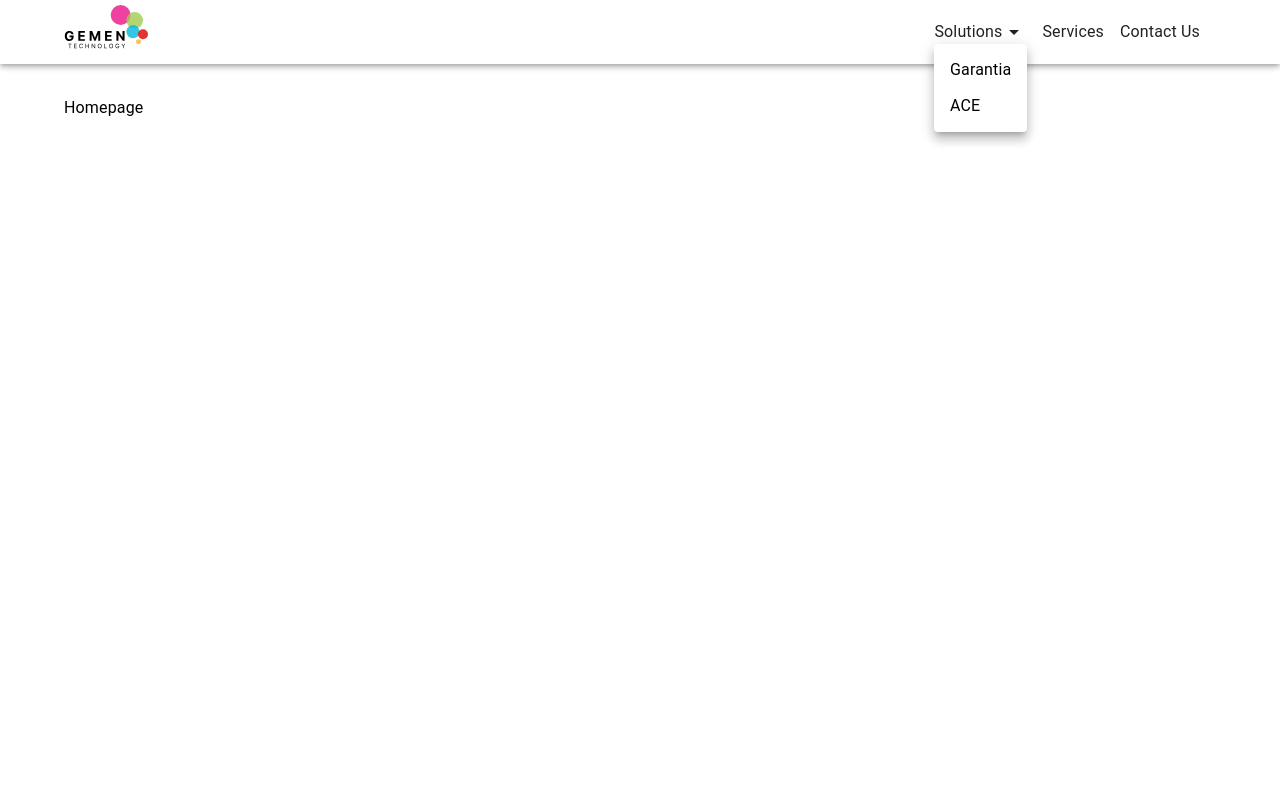
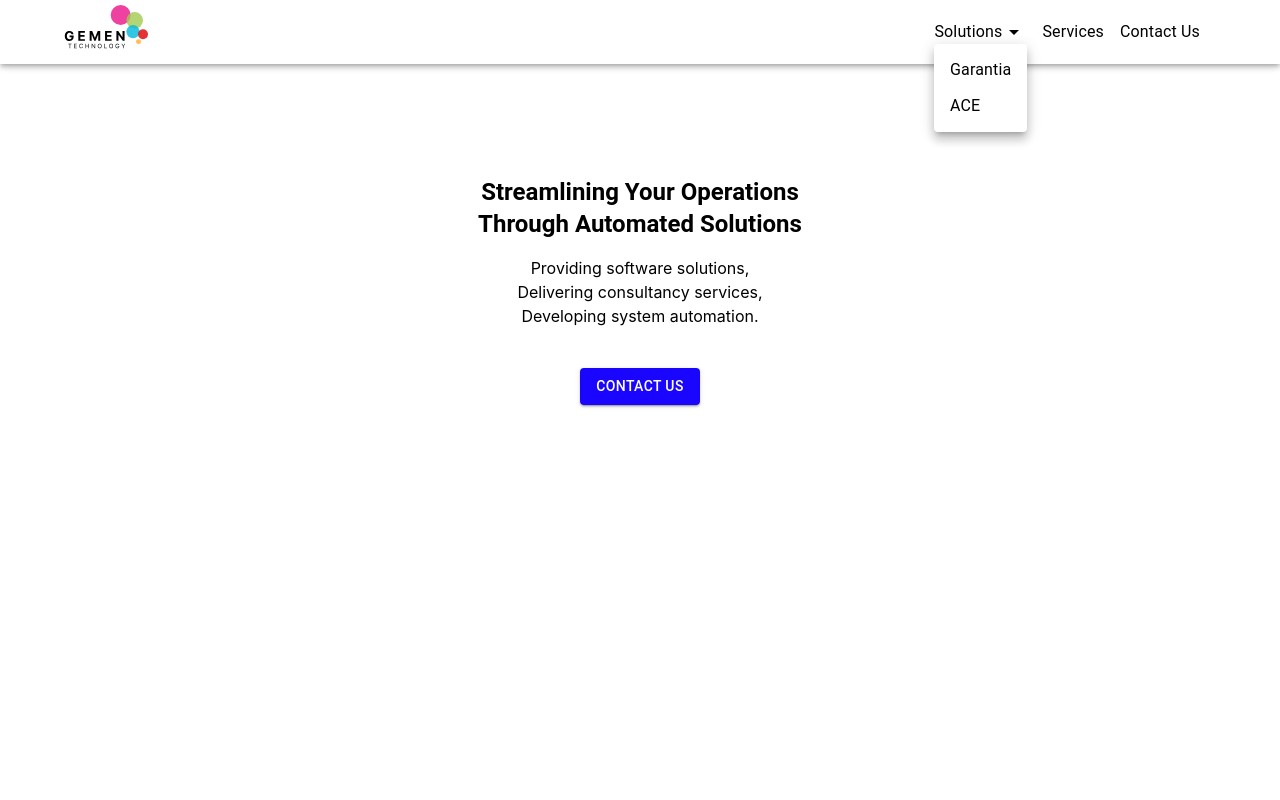
Before and after one commit to Xycone/Gemen_Website_Frontend, a React (Vite) app: page /homepage in a window 1280 px wide. Both pictures are taken after a click on the button "Solutions". Shown: the top 800 px of the page. Built offline with nearby package versions, Linux system fonts and the light colour scheme.

Commit message:
Added Dropdown

```diff
--- a/src/App.css
+++ b/src/App.css
@@ -1,4 +1,5 @@
-  .AppBar a {
+  .AppBar a,
+  .additional-links a {
     color: inherit;
     text-decoration: none;
     margin-right: 16px;
--- a/src/App.jsx
+++ b/src/App.jsx
@@ -1,6 +1,6 @@
 import './App.css';
 import { useState, useEffect } from 'react';
-import { AppBar, Toolbar, Container, Typography, Button, Box, Menu, MenuItem, IconButton } from '@mui/material';
+import { AppBar, Toolbar, Container, Typography, Button, Box, Menu, MenuItem, IconButton, Grid } from '@mui/material';
 import { BrowserRouter as Router, Routes, Route, Link } from 'react-router-dom';
 
 // Material UI Theme
@@ -27,21 +27,28 @@ import { Menu as MenuIcon } from '@mui/icons-material';
 
 
 function App() {
-  const [anchorEl, setAnchorEl] = useState(null);
-  const [navbarMenuOpen, setNavbarMenuOpen] = useState(false);
-  const handleMenuOpen = (event) => {
-    setAnchorEl(event.currentTarget);
+  const [solutionsMenuAnchorEl, setSolutionsMenuAnchorEl] = useState(null);
+  const handleSolutionsMenuOpen = (event) => {
+    setSolutionsMenuAnchorEl(event.currentTarget);
   }
-  const handleMenuClose = () => {
-    setAnchorEl(null);
+  const handleSolutionsMenuClose = () => {
+    setSolutionsMenuAnchorEl(null);
+  }
+
+  const [isAppBarOpen, setIsAppBarOpen] = useState(false);
+  const handleAppBarToggle = () => {
+    setIsAppBarOpen(!isAppBarOpen);
+  }
+  const handleAppBarClose = () => {
+    setIsAppBarOpen(false);
   }
 
   return (
     <Router>
       <ThemeProvider theme={MyTheme}>
 
-        {/* Navigation Bar */}
-        <AppBar position="fixed" className='AppBar' sx={{ backgroundColor: 'white' }}>
+        {/* NavBar */}
+        <AppBar position="fixed" className='AppBar' sx={{ backgroundColor: 'white', color: 'black' }}>
           <Container>
             <Toolbar disableGutters={true}>
               <Link to="/homepage" style={{ display: 'flex', alignItems: 'center' }}>
@@ -50,18 +57,30 @@ function App() {
 
               <Box sx={{ flexGrow: 1 }} />
 
-              <Box sx={{ display: { xs: 'none', md: 'flex'}, alignItems: 'center', textAlign: 'center' }}>
+              <Box sx={{ display: { xs: 'none', md: 'flex' }, alignItems: 'center', textAlign: 'center' }}>
 
-                <Button onClick={handleMenuOpen} sx={{ textTransform: 'none', mr: 2, padding: 0 }} disableRipple >
+                <Button
+                  onClick={handleSolutionsMenuOpen}
+                  sx={{
+                    textTransform: 'none',
+                    mr: 2,
+                    padding: 0,
+                    color: 'black',
+                    '&:hover': {
+                      backgroundColor: 'transparent',
+                    },
+                  }}
+                  disableRipple
+                >
                   <Typography>
                     Solutions
                   </Typography>
                   <ArrowDropDownIcon />
                 </Button>
                 <Menu
-                  anchorEl={anchorEl}
-                  open={Boolean(anchorEl)}
-                  onClose={handleMenuClose}
+                  anchorEl={solutionsMenuAnchorEl}
+                  open={Boolean(solutionsMenuAnchorEl)}
+                  onClose={handleSolutionsMenuClose}
                   anchorOrigin={{
                     vertical: 'bottom',
                     horizontal: 'center',
@@ -70,15 +89,16 @@ function App() {
                     vertical: 'top',
                     horizontal: 'center',
                   }}
+                  sx={{ display: { xs: 'none', md: 'flex' } }}
                 >
                   <Link to="/garantia" style={{ textDecoration: 'none', color: 'black' }}>
-                    <MenuItem onClick={handleMenuClose}>
+                    <MenuItem onClick={handleSolutionsMenuClose}>
                       <Typography>Garantia</Typography>
                     </MenuItem>
                   </Link>
 
                   <Link to="/ace" style={{ textDecoration: 'none', color: 'black' }}>
-                    <MenuItem onClick={handleMenuClose}>
+                    <MenuItem onClick={handleSolutionsMenuClose}>
                       <Typography>ACE</Typography>
                     </MenuItem>
                   </Link>
@@ -93,16 +113,46 @@ function App() {
                 </Link>
               </Box>
 
-              <Box sx={{ display: { md: 'none' } }}>
-                <IconButton>
+              <Box sx={{ display: { xs: 'flex', md: 'none' } }}>
+                <IconButton onClick={handleAppBarToggle}>
                   <MenuIcon />
                 </IconButton>
               </Box>
             </Toolbar>
+
+            {isAppBarOpen && (
+              <Box sx={{ mt: 2, display: { xs: 'block', md: 'none' }, maxHeight: '60vh', overflowY: 'auto', pr: 2 }}>
+                <Typography sx={{ mb: 2 }}>Solutions</Typography>
+                <Box sx={{ textAlign: 'center' }}>
+                  <Grid container spacing={2}>
+                    <Grid item xs={12} md={6} lg={4}>
+                      <Link to="/garantia" onClick={handleAppBarClose}>
+                        <Box sx={{ borderRadius: 4, padding: 2, border: '1px solid #BDBDBD' }}>
+                          <Typography>Garantia</Typography>
+                        </Box>
+                      </Link>
+                    </Grid>
+                    <Grid item xs={12} md={6} lg={4}>
+                      <Link to="/ace" onClick={handleAppBarClose}>
+                        <Box sx={{ borderRadius: 4, padding: 2, border: '1px solid #BDBDBD' }}>
+                          <Typography>ACE</Typography>
+                        </Box>
+                      </Link>
+                    </Grid>
+                  </Grid>
+                </Box>
+                <Link to="/homepage#services-section" onClick={handleAppBarClose}>
+                  <Typography>Services</Typography>
+                </Link>
+                <Link to="/contactUs" onClick={handleAppBarClose}>
+                  <Typography>Contact Us</Typography>
+                </Link>
+              </Box>
+            )}
           </Container>
         </AppBar>
 
-        {/* Routes */}
+        {/* Section where page is displayed */}
         <Container sx={{ padding: 10, minHeight: '100vh', display: 'flex', flexDirection: 'column' }}>
           <Routes>
             <Route path={"/homepage"} element={<Homepage />} />
@@ -112,6 +162,7 @@ function App() {
           </Routes>
         </Container>
 
+        {/* Footer Section */}
         <Partners />
         <Footer />
         <CopyrightSection />
--- a/src/components/Footer.jsx
+++ b/src/components/Footer.jsx
@@ -19,7 +19,8 @@ function Footer() {
                                 <Container sx={{ display: 'flex', textAlign: 'center', justifyContent: 'center', mb: 1 }}>
                                     <LocationOn sx={{ fontSize: '0.9rem', mr: 0.5 }} />
                                     <Typography sx={{ fontSize: '0.7rem' }}>
-                                        <a href="https://www.google.com/maps/place/Gemen+Pte+Ltd/@1.3102084,103.8389323,17z/data=!3m2!4b1!5s0x31da19fc08c4d9fb:0x4f3412b3621c50dc!4m6!3m5!1s0x31da19461c78640f:0xed591bfcac18c41f!8m2!3d1.310203!4d103.8415072!16s%2Fg%2F11fct8jl5g?entry=ttu">
+                                        <a href="https://www.google.com/maps/place/Gemen+Pte+Ltd/@1.3102084,103.8389323,17z/data=!3m2!4b1!5s0x31da19fc08c4d9fb:0x4f3412b3621c50dc!4m6!3m5!1s0x31da19461c78640f:0xed591bfcac18c41f!8m2!3d1.310203!4d103.8415072!16s%2Fg%2F11fct8jl5g?entry=ttu"
+                                            target="_blank" rel="noopener noreferrer">
                                             10 Winstedt Rd, #03-30A, Singapore 227977
                                         </a>
                                     </Typography>
@@ -34,19 +35,19 @@ function Footer() {
                                 </Container>
                             </Grid>
                             <Grid item xs={12} sm={6} sx={{ textAlign: 'center', justifyContent: 'center' }}>
-                                <Typography sx={{ fontSize: '0.9rem' }}>Quick Links</Typography>
+                                <Typography sx={{ fontSize: '0.9rem', mb: 1 }}>Quick Links</Typography>
                                 <Link to="/homepage">
-                                    <Typography sx={{ fontSize: '0.7rem' }}>
+                                    <Typography sx={{ fontSize: '0.7rem', mb: 1 }}>
                                         Home
                                     </Typography>
                                 </Link>
                                 <Link to="/homepage#services-section">
-                                    <Typography sx={{ fontSize: '0.7rem' }}>
+                                    <Typography sx={{ fontSize: '0.7rem', mb: 1 }}>
                                         Services
                                     </Typography>
                                 </Link>
                                 <Link to="#">
-                                    <Typography sx={{ fontSize: '0.7rem' }}>
+                                    <Typography sx={{ fontSize: '0.7rem', mb: 1 }}>
                                         Contact Us
                                     </Typography>
                                 </Link>
--- a/src/components/Partners.jsx
+++ b/src/components/Partners.jsx
@@ -7,8 +7,7 @@ import Logo from '../assets/Logo.svg'
 function Partners() {
     return (
         <Box sx={{ width: '100%', backgroundColor: '#f5f5f5', marginTop: 'auto', borderbottom: 1 }}>
-            <Container maxWidth="lg" sx={{ padding: 1 }}>
-                <Typography sx={{ textAlign: 'center', mb: 2 }}>Our Partners:</Typography>
+            <Container maxWidth="lg" sx={{ padding: 3 }}>
                 <Grid container spacing={2} sx={{ textAlign: 'center' }}>
                     <Grid item xs={12} md={6} lg={4}>
                         <img src={Logo} alt="Gemen Logo" style={{ height: '55px' }} />
--- a/src/pages/Homepage.jsx
+++ b/src/pages/Homepage.jsx
@@ -1,12 +1,43 @@
 import React from 'react'
-import { Typography, Box } from '@mui/material'
+import { Typography, Box, Button } from '@mui/material'
+import { useNavigate } from 'react-router-dom'
 
 function Homepage() {
+  const navigate = useNavigate();
+
+  const navigateToContact = () => {
+    navigate('/contactUs');
+  };
+
   return (
     <Box sx={{ my: 2 }}>
-      <Typography>
-        Homepage
-      </Typography>
+
+      <Box sx={{ textAlign: 'center', mb: 5 }}>
+        <Typography variant="h5" sx={{ mt: 10, mb: 2, fontWeight: 'bold' }}>
+          Streamlining Your Operations
+          <br />
+          Through Automated Solutions
+        </Typography>
+
+        <Typography variant="body">
+          Providing software solutions,
+          <br />
+          Delivering consultancy services,
+          <br />
+          Developing system automation.
+        </Typography>
+      </Box>
+
+      <Button
+        variant="contained"
+        sx={{
+          display: 'block',
+          margin: 'auto',
+        }}
+        onClick={navigateToContact}>
+        Contact Us
+      </Button>
+
     </Box>
   )
 }
--- a/src/themes/MyTheme.js
+++ b/src/themes/MyTheme.js
@@ -3,7 +3,7 @@ import { createTheme } from '@mui/material/styles';
 const theme = createTheme({
     palette: {
         primary: {
-            main: '#FFFFF',
+            main: '#1A06FF',
         },
         secondary: {
             main: '#F2F5F8',
```
